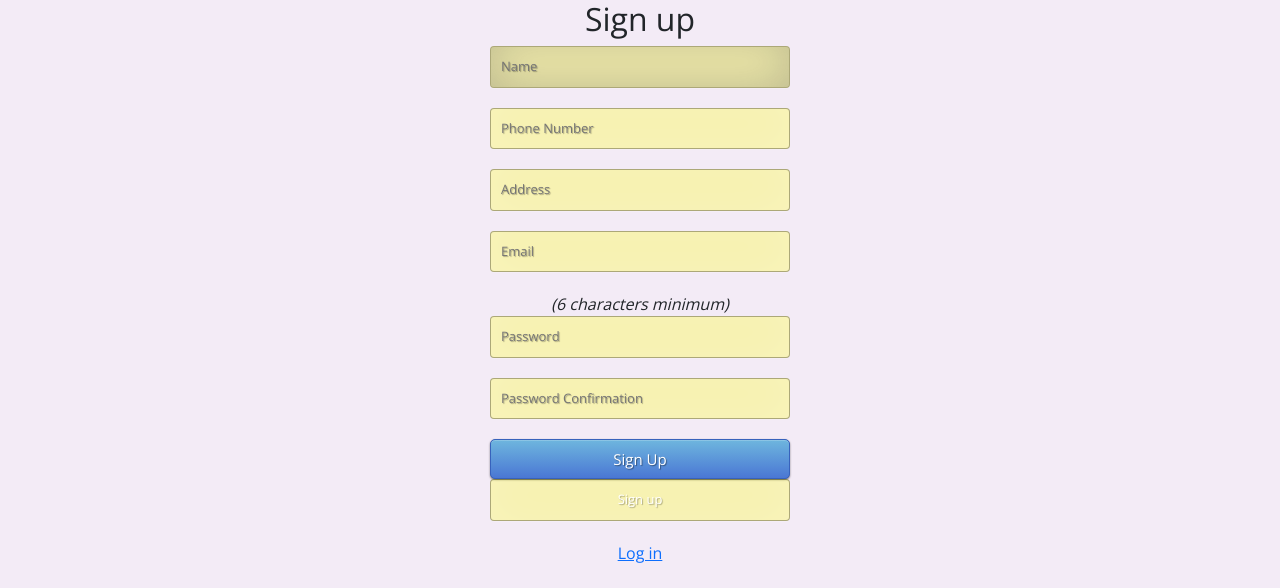
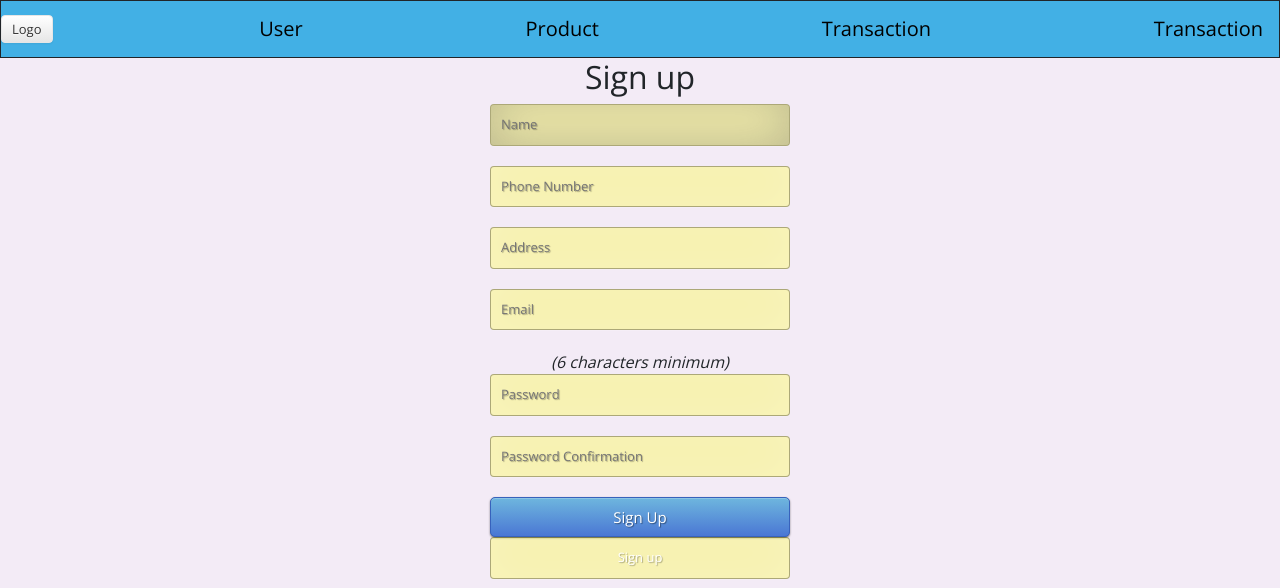
Before and after one commit to dwiliandy/jastip, a Rails app: page /users/sign_up in a window 1280 px wide. Shown: the top 588 px of the page. Run offline with Rails 7, Linux system fonts and the light colour scheme; style sheets or scripts are compiled from the project's sources; some libraries are stand-ins or nearby versions.

Commit message:
Add current user method and add nav bar

```diff
--- a/app/controllers/application_controller.rb
+++ b/app/controllers/application_controller.rb
@@ -2,6 +2,11 @@ class ApplicationController < ActionController::Base
 protect_from_forgery with: :exception
 
   before_action :update_allowed_parameters, if: :devise_controller?
+
+  def current_user
+    return unless session[:user_id]
+    @current_user ||= User.find(session[:user_id])
+  end
 
   protected
 
--- a/app/views/devise/registrations/new.html.erb
+++ b/app/views/devise/registrations/new.html.erb
@@ -1,4 +1,4 @@
-
+<%= render "layouts/navlink" %>
 <div class="login">
   <h2>Sign up</h2>
 
--- a/app/views/devise/sessions/new.html.erb
+++ b/app/views/devise/sessions/new.html.erb
@@ -1,4 +1,4 @@
-
+<%= render "layouts/navlink" %>
 <div class="login">
   <div class="container">
     <h2>Log in</h2>
--- a/app/views/layouts/_navlink.html.erb
+++ b/app/views/layouts/_navlink.html.erb
@@ -1,17 +1,24 @@
 <nav class="navbar navbar-bluesky border border-dark">
-	<%if current_user.admin?%>
-  <a class="btn btn-dark" href="#">Logo</button>
+	<!-- <i class="fas fa-home"></i> -->
+	<%if current_user.nil?%>
+	<a class="btn btn-dark" href="root_path">Logo</button>
 		  <a class="navbar-brand" href="#">User</a>
 		  <a class="navbar-brand" href="#">Product</a>
 		  <a class="navbar-brand" href="#">Transaction</a>
-  <input type="text" placeholder="Search"></input>
+		  <a class="navbar-brand" href="#">Transaction</a>
+	<%else%>
+		<%if current_user.admin?%>
+		  <a class="btn btn-dark" href="root_path">Logo</button>
+		  <a class="navbar-brand" href="#">User</a>
+		  <a class="navbar-brand" href="#">Product</a>
+		  <a class="navbar-brand" href="#">Transaction</a>
 		  <a class="navbar-brand" href="#">Transaction</a>
 		  <%else%>
 		  <a class="btn btn-dark" href="#">Logo</button>
 		  <a class="navbar-brand" href="#">User</a>
 		  <a class="navbar-brand" href="#">Product</a>
 		  <a class="navbar-brand" href="#">Transaction</a>
-  <input type="text" placeholder="Search"></input>
 		  <a class="navbar-brand" href="#">Transaction</a>
 		 <%end%>
+  <%end%>
 </nav>
```
Lines whose indentation alone changed are shown as unchanged.
